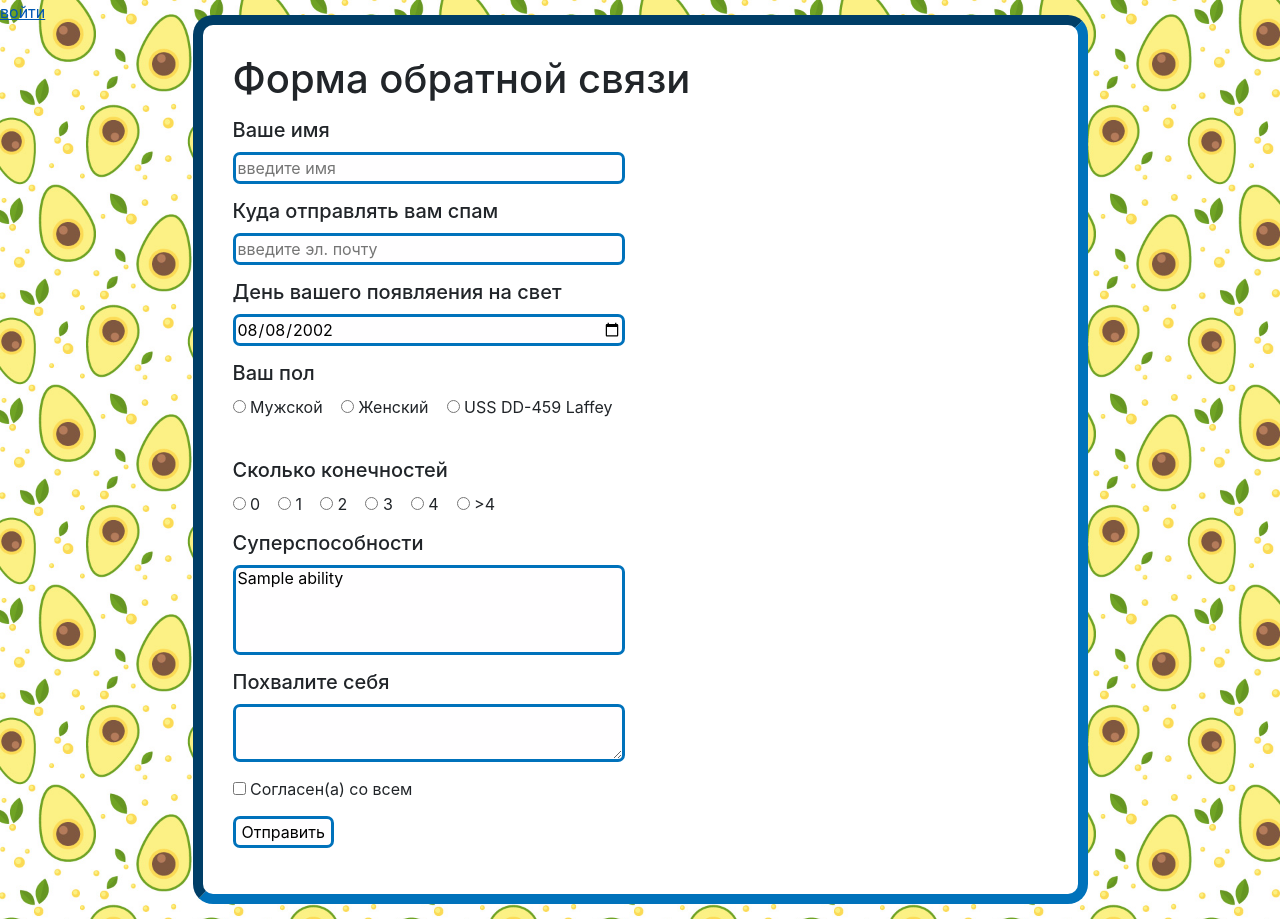
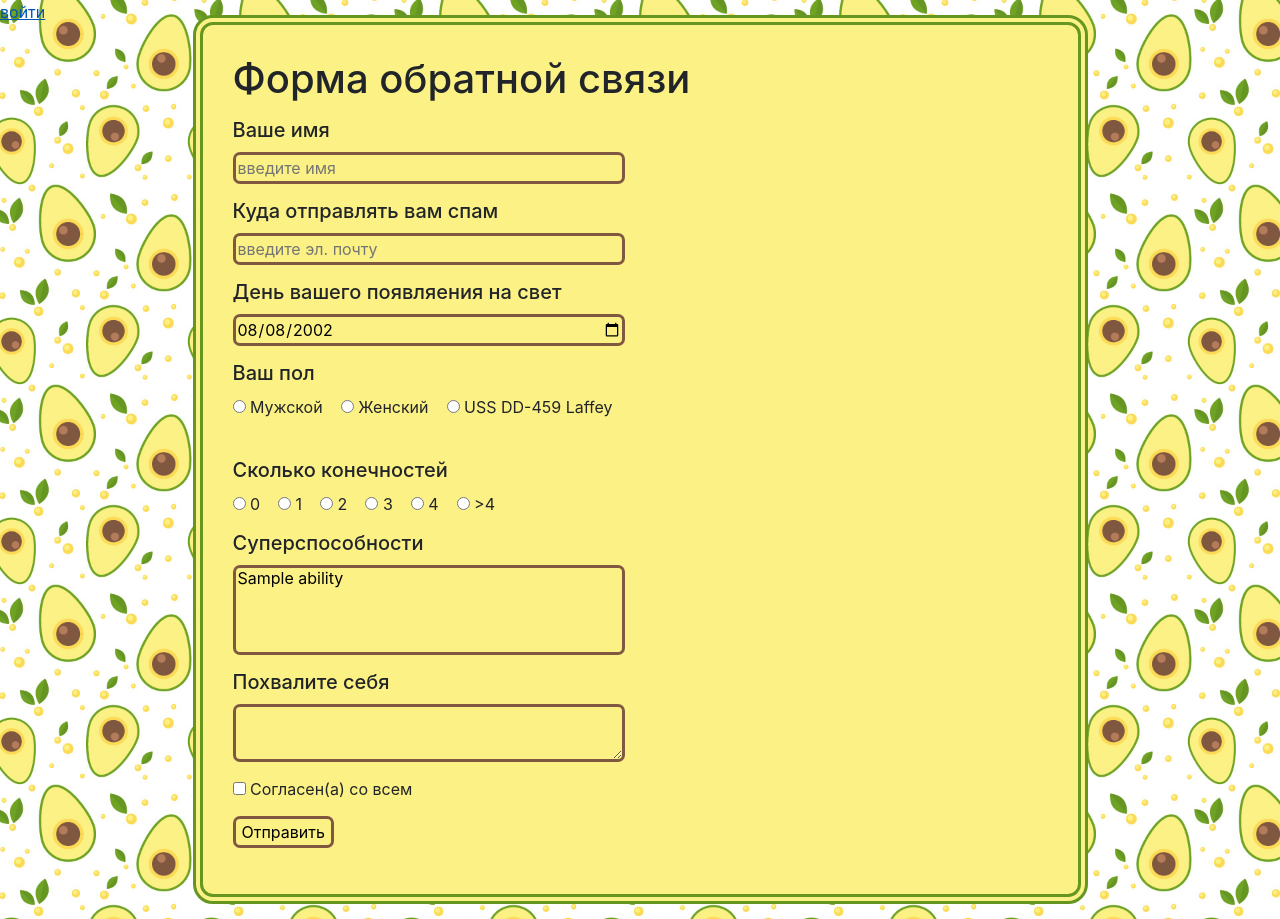
Before and after one commit to m3owmurrr/Web_Backend, a PHP site: page / in a window 1280 px wide. Run offline with PHP 8.4, Linux system fonts and the light colour scheme; tables that the repository leaves empty or names only in its code hold one stand-in row (values such as "Sample post"); some libraries are stand-ins or nearby versions.

Commit message:
add style

```diff
--- a/task_7/task7.css
+++ b/task_7/task7.css
@@ -13,9 +13,9 @@ body {
     width: 100%;
     padding: 30px 30px;
     margin: 15px 0;
-    background-color: #ffffff;
+    background-color: #fcf185;
     border-radius: 20px;
-    border: 10px inset #0072bb;
+    border: 10px double #659620;
 
 }
 
@@ -47,10 +47,10 @@ body {
 
 input, select, textarea {
     border-style: solid;
-    border-color: #0072bb;
+    border-color: #80583f;
     border-radius: 7px;
     border-width: 3px;
-    background-color: #fffeff;
+    background-color: #fcf185;
 }
 
 
```
